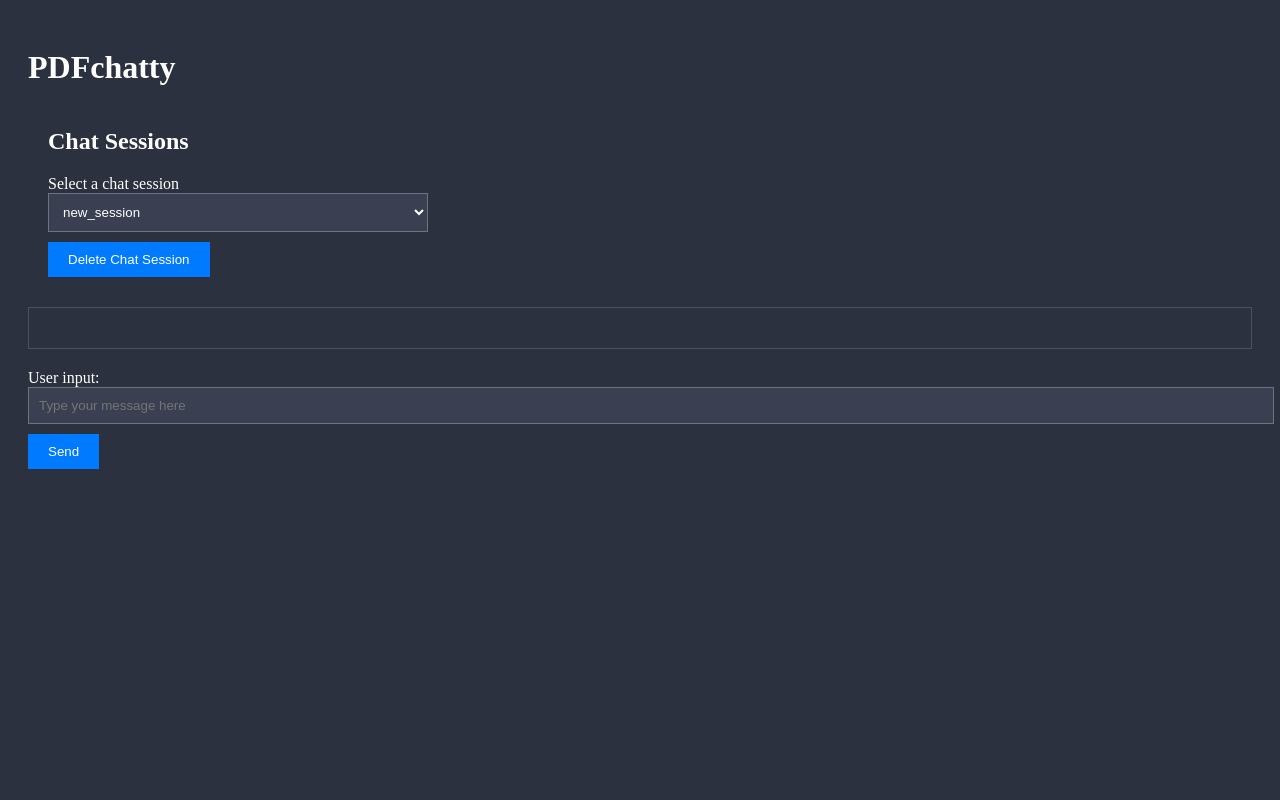
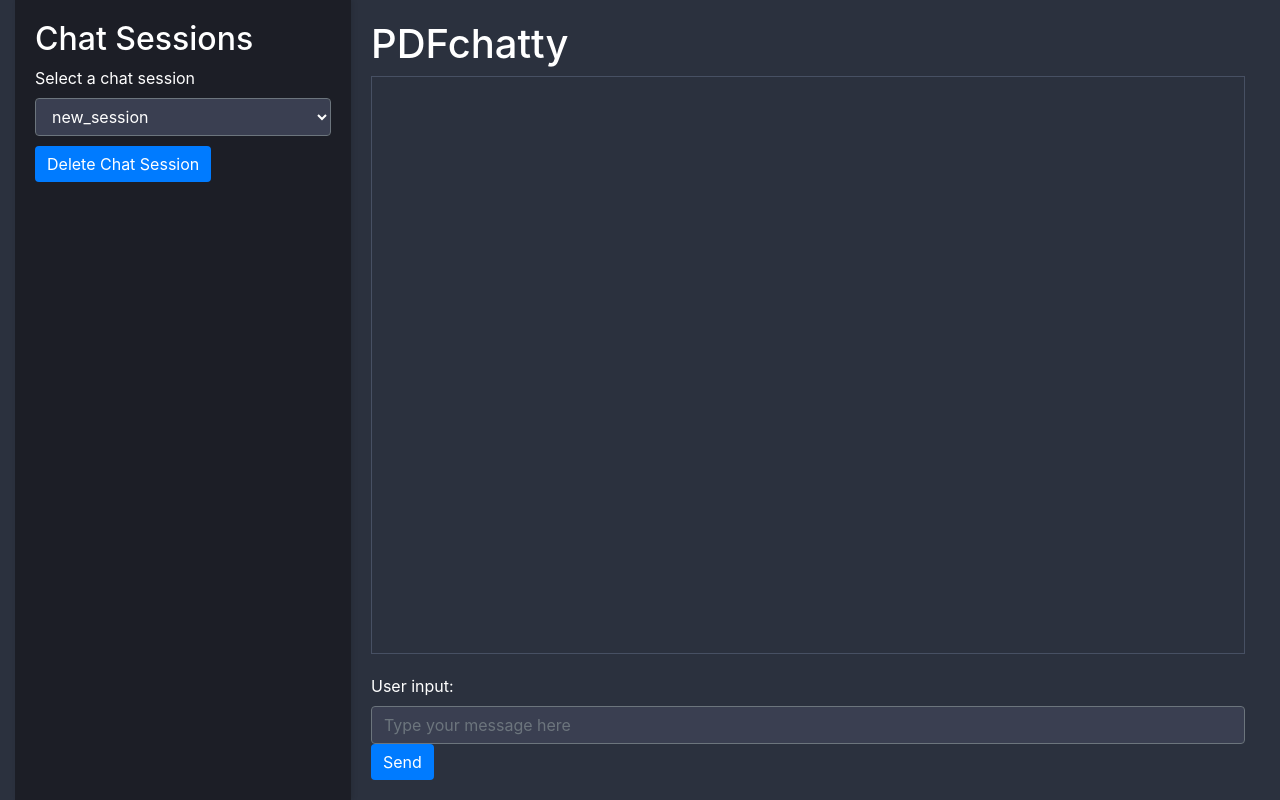
Before and after one commit to frankkovmir/DjangoChat, a Django app: page / in a window 1280 px wide. Run offline with Django 4.2, Linux system fonts and the light colour scheme; data that the repository does not hold is empty; some libraries are stand-ins or nearby versions.

Commit message:
html design

```diff
--- a/pdfchatty/chat/templates/chat/index.html
+++ b/pdfchatty/chat/templates/chat/index.html
@@ -2,21 +2,59 @@
 <html>
 <head>
     <title>PDFchatty</title>
+    <link rel="stylesheet" href="https://stackpath.bootstrapcdn.com/bootstrap/4.3.1/css/bootstrap.min.css">
     <style>
         body {
             background-color: #2b313e;
             color: white;
+            height: 100vh;
+            margin: 0;
+            display: flex;
+            flex-direction: column;
         }
 
-        .container {
+        .container-fluid {
+            display: flex;
+            height: 100%;
+        }
+
+        .sidebar {
+            background-color: #1c1e26;
             padding: 20px;
+            width: 336px;
+            height: 100%;
+            box-shadow: 2px 0 5px rgba(0, 0, 0, 0.1);
+            box-sizing: border-box;
+            flex-shrink: 0;
+        }
+
+        .sidebar h2 {
+            margin-top: 0;
+        }
+
+        .sidebar .form-control {
+            margin-bottom: 10px;
+        }
+
+        .sidebar .btn {
+            margin-bottom: 10px;
+        }
+
+        .content {
+            flex: 1;
+            padding: 20px;
+            overflow-y: auto;
+            display: flex;
+            flex-direction: column;
         }
 
         .chat-container {
             border: 1px solid #475063;
             padding: 20px;
+            background-color: #2b313e;
+            flex: 1;
+            overflow-y: auto;
             margin-bottom: 20px;
-            background-color: #2b313e;
         }
 
         .chat-message {
@@ -45,16 +83,12 @@
         }
 
         .form-control {
-            width: 100%;
-            padding: 10px;
-            margin-bottom: 10px;
             background-color: #3a3f51;
             border: 1px solid #6c757d;
             color: white;
         }
 
         .btn {
-            padding: 10px 20px;
             background-color: #007bff;
             border: none;
             color: white;
@@ -64,47 +98,13 @@
         .btn:hover {
             background-color: #0056b3;
         }
-
-        .sidebar {
-            width: 380px;
-            padding: 20px;
-            background-color: #2b313e;
-            color: white;
-        }
-
-        .sidebar h2 {
-            margin-top: 0;
-        }
-
-        .sidebar ul {
-            list-style: none;
-            padding: 0;
-        }
-
-        .sidebar li {
-            margin-bottom: 10px;
-        }
-
-        .sidebar .form-control {
-            margin-bottom: 10px;
-        }
-
-        .sidebar .btn {
-            margin-bottom: 10px;
-        }
-
-        .sidebar .form-control[type="file"] {
-            padding: 3px;
-        }
     </style>
 </head>
 <body>
-    <div class="container">
-        <h1>PDFchatty</h1>
-        <div class="row">
-            <div class="col-md-4 sidebar">
+    <div class="container-fluid">
+        <div class="sidebar">
             <h2>Chat Sessions</h2>
-                <form method="post" enctype="multipart/form-data">
+            <form method="post">
                 {% csrf_token %}
                 <label for="session_key">Select a chat session</label>
                 <select id="session_key" name="session_key" class="form-control">
@@ -116,7 +116,8 @@
                 <button type="submit" class="btn btn-secondary">Delete Chat Session</button>
             </form>
         </div>
-            <div class="col-md-8">
+        <div class="content">
+            <h1>PDFchatty</h1>
             <div class="chat-container">
                 {% for message in chat_history %}
                     <div class="chat-message {{ message.sender_type }}">
@@ -137,6 +138,5 @@
             </form>
         </div>
     </div>
-    </div>
 </body>
 </html>
```
Lines whose indentation alone changed are shown as unchanged.
